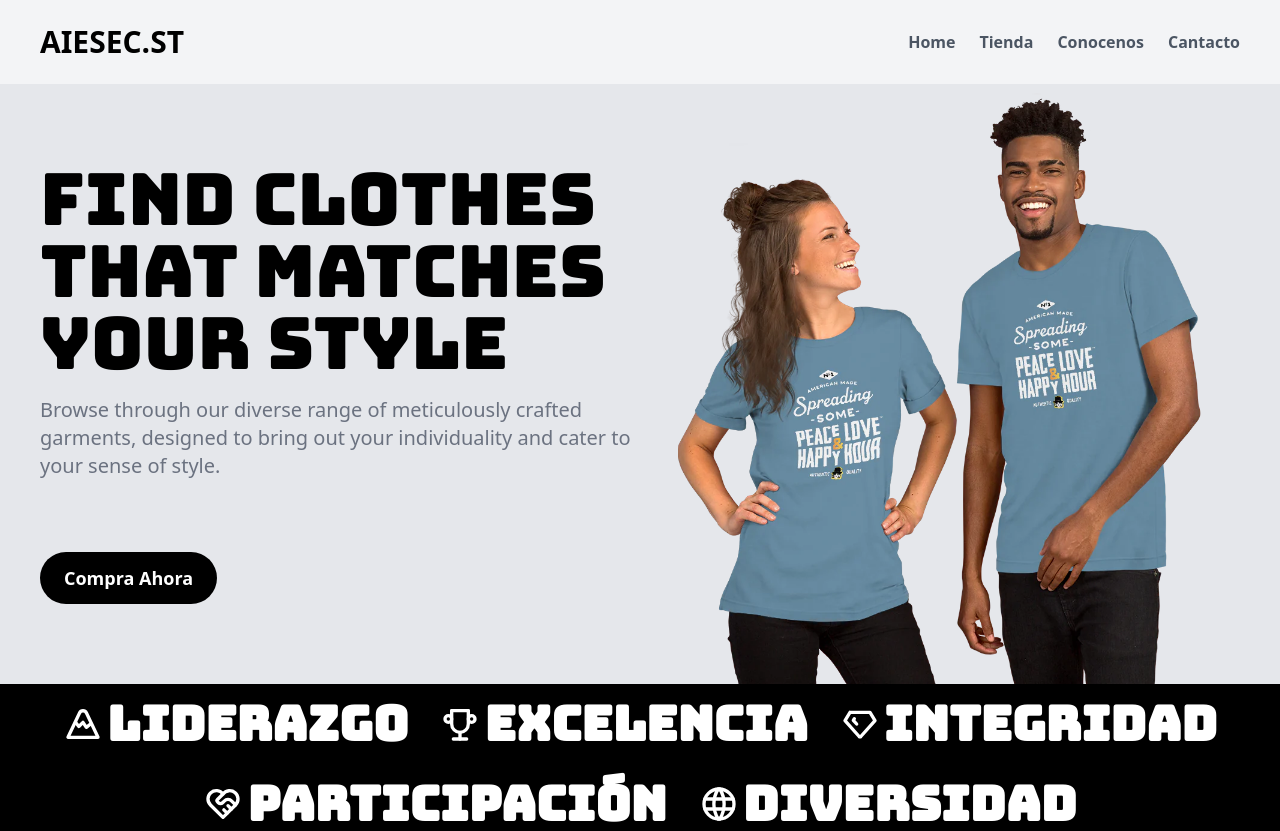
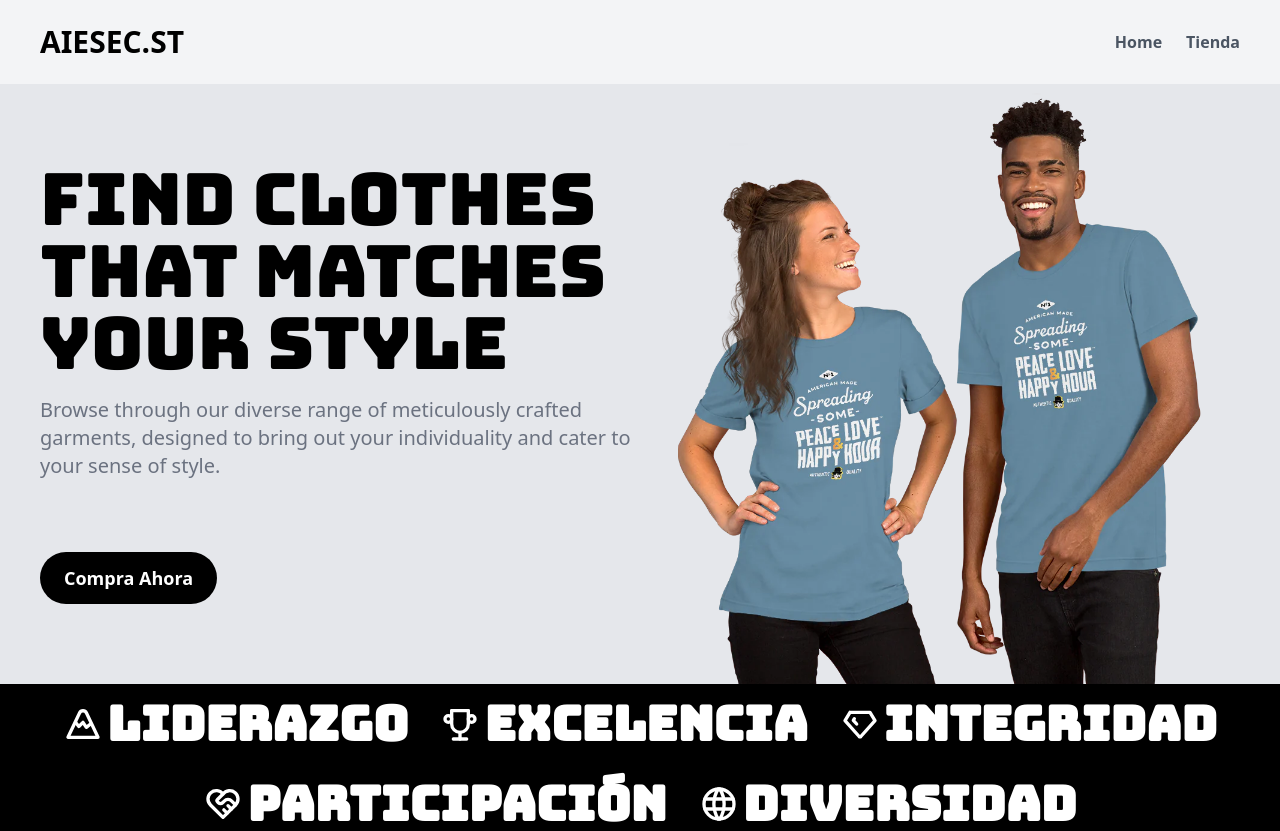
Before and after one commit to byKriz/aiesec-store, an Astro site: page / in a window 1280 px wide. Shown: the top 831 px of the page. Built offline with nearby package versions, Linux system fonts and the light colour scheme; Astro itself is replaced by a stand-in of ours.

Commit message:
minimizando el navbar

```diff
--- a/src/components/shared/Navbar.astro
+++ b/src/components/shared/Navbar.astro
@@ -17,7 +17,7 @@ const { separationLine = false } = Astro.props;
     <div></div>
     <div class="flex justify-end">
       <!-- <ShopIcon /> -->
-      <nav class="hidden text-center md:block">
+      <nav class=" text-center md:block">
         <ul class="flex gap-6 text-gray-600 font-semibold">
           <li class="hover:text-black transition-colors duration-300">
             <a href="#">Home</a>
@@ -25,12 +25,12 @@ const { separationLine = false } = Astro.props;
           <li class="hover:text-black transition-colors duration-300">
             <a href="/shop">Tienda</a>
           </li>
-          <li class="hover:text-black transition-colors duration-300">
+          <!-- <li class="hover:text-black transition-colors duration-300">
             <a href="#">Conocenos</a>
           </li>
           <li class="hover:text-black transition-colors duration-300">
             <a href="#">Cantacto</a>
-          </li>
+          </li> -->
         </ul>
       </nav>
     </div>
```
